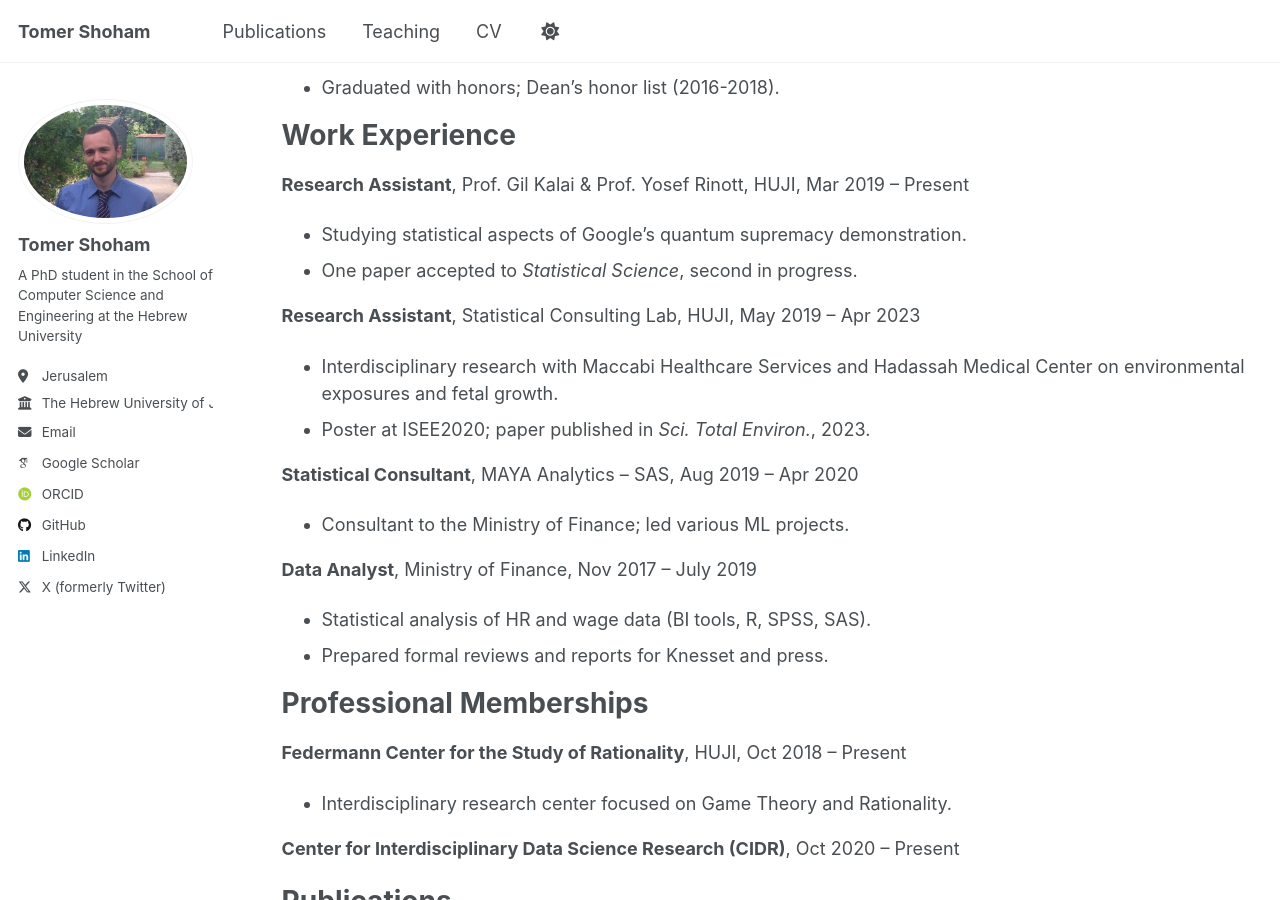
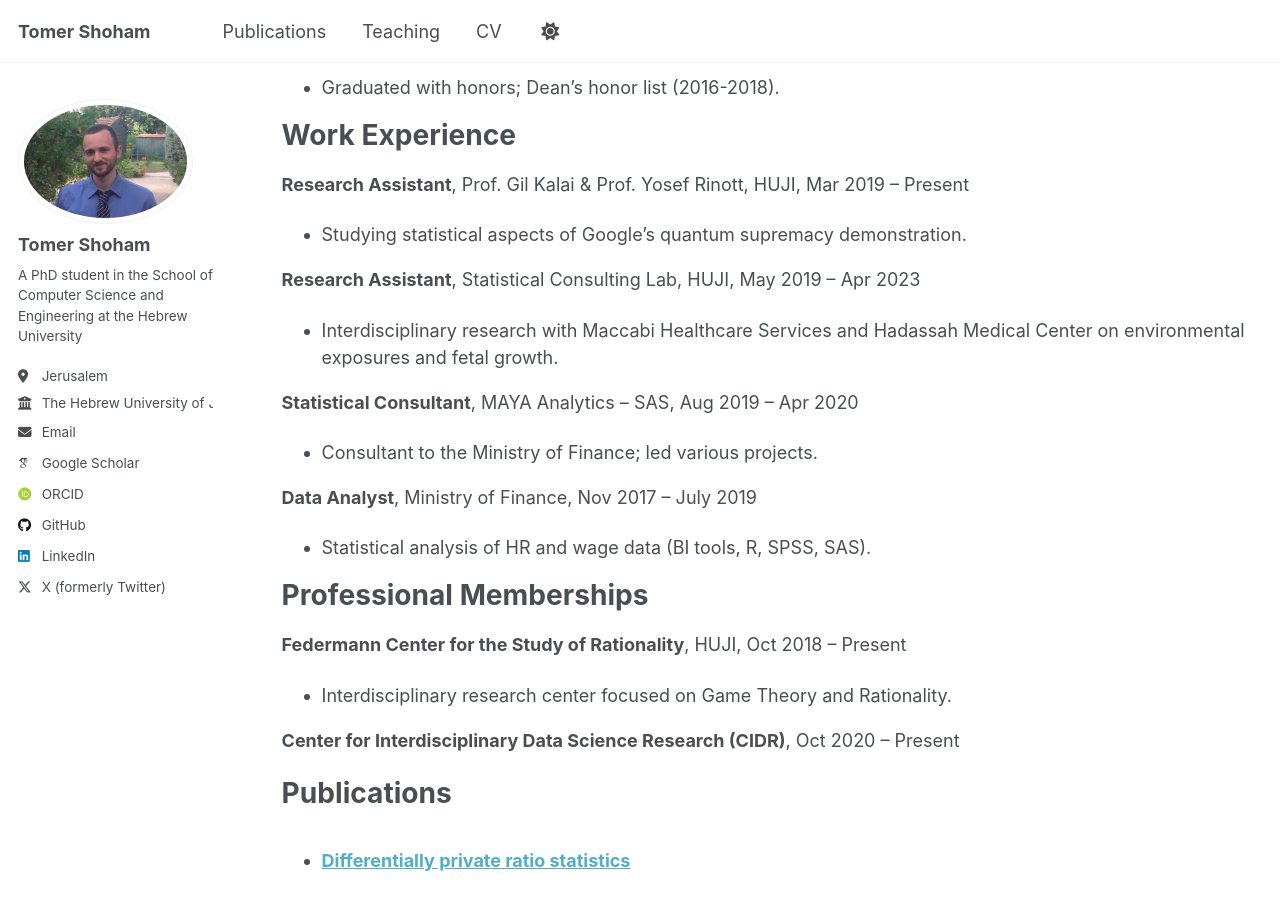
Before and after one commit to TomerShoham1/TomerShoham1.github.io, a Jekyll site: the page built from _pages/cv.md, in a window 1280 px wide and 900 px high, scrolled down 522 px. Built offline with Jekyll 4.4.1, drawn with Linux system fonts in a browser that asks for light colours; some web fonts are replaced; a script that is not in the unit is left out.

Commit message:
Fixing some CV issues

```diff
--- a/_pages/cv.md
+++ b/_pages/cv.md
@@ -28,18 +28,15 @@
 ======
 **Research Assistant**, Prof. Gil Kalai & Prof. Yosef Rinott, HUJI, Mar 2019 – Present
 - Studying statistical aspects of Google’s quantum supremacy demonstration.
-- One paper accepted to *Statistical Science*, second in progress.
 
 **Research Assistant**, Statistical Consulting Lab, HUJI, May 2019 – Apr 2023
 - Interdisciplinary research with Maccabi Healthcare Services and Hadassah Medical Center on environmental exposures and fetal growth.
-- Poster at ISEE2020; paper published in *Sci. Total Environ.*, 2023.
 
 **Statistical Consultant**, MAYA Analytics – SAS, Aug 2019 – Apr 2020
-- Consultant to the Ministry of Finance; led various ML projects.
+- Consultant to the Ministry of Finance; led various projects.
 
 **Data Analyst**, Ministry of Finance, Nov 2017 – July 2019
 - Statistical analysis of HR and wage data (BI tools, R, SPSS, SAS).
-- Prepared formal reviews and reports for Knesset and press.
 
 Professional Memberships
 ======
@@ -48,14 +45,12 @@
 
 **Center for Interdisciplinary Data Science Research (CIDR)**, Oct 2020 – Present
 
-
 Publications
 ======
   <ul>{% for post in site.publications reversed %}
     {% include archive-single-cv.html %}
   {% endfor %}</ul>
 
-
 Teaching
 ======
   <ul>{% for post in site.teaching reversed %}
```
